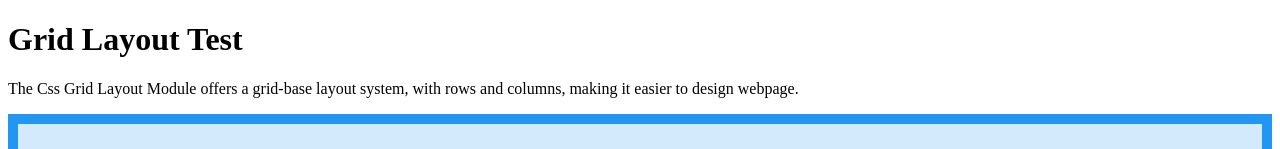
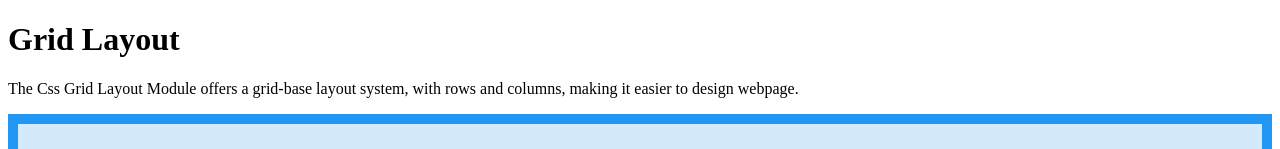
Before and after one commit to YankovWeb/testNew1, a plain HTML site: page index.html in a window 1280 px wide. Shown: the top 149 px of the page. Drawn offline with Linux system fonts and the light colour scheme.

Commit message:
Revert "feature-1 change the header text"

```diff
--- a/index.html
+++ b/index.html
@@ -9,7 +9,7 @@
 </head>
 
 <body>
-  <h1>Grid Layout Test</h1>
+  <h1>Grid Layout</h1>
   <p>The Css Grid Layout Module offers a grid-base layout system, with rows and columns, making it easier to design
     webpage.</p>
 
```
